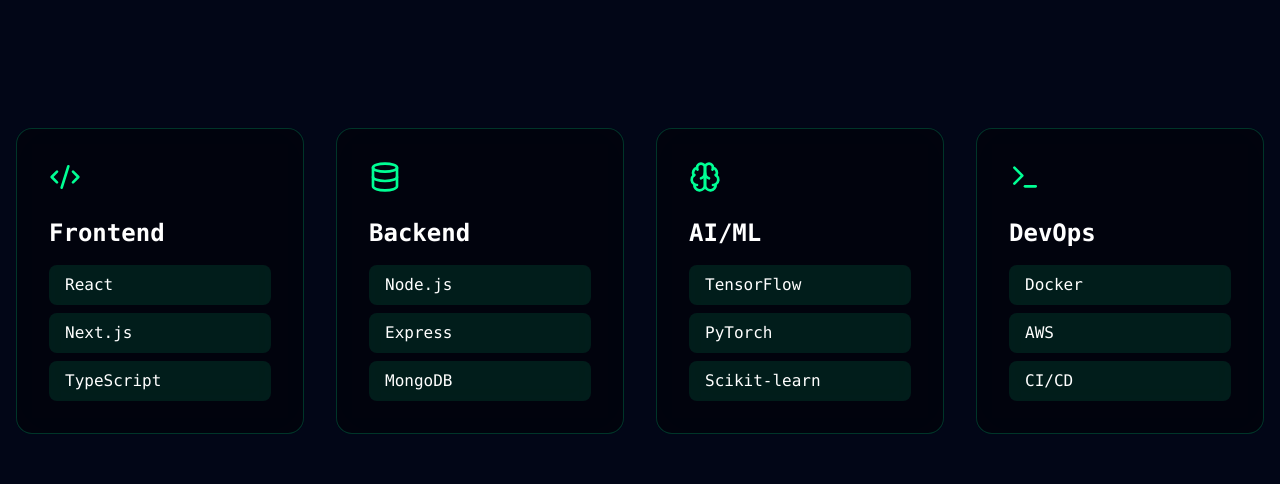
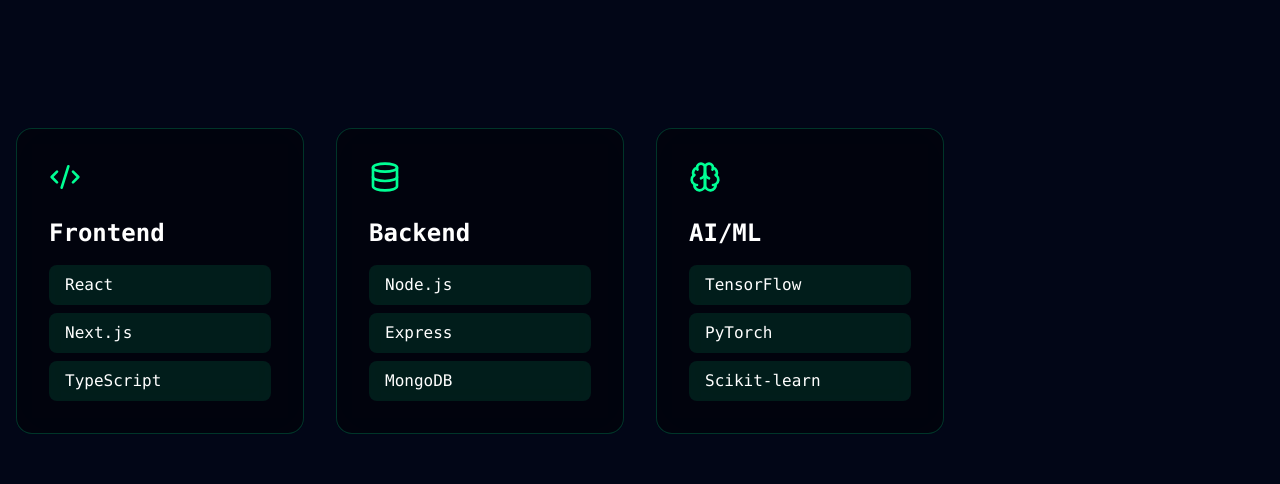
Before and after one commit to Janmejay07/Portfolio, a React (Vite) app: page / in a window 1280 px wide. Shown: the part 2000-2484 px from the top of the page. Built offline with nearby package versions, Linux system fonts and the light colour scheme.

Commit message:
Update App.tsx

```diff
--- a/src/App.tsx
+++ b/src/App.tsx
@@ -73,8 +73,7 @@
   const skills = [
     { icon: <Code2 className="w-8 h-8" />, name: "Frontend", tech: ["React", "Next.js", "TypeScript"], color: "from-cyan-500 to-blue-500" },
     { icon: <Database className="w-8 h-8" />, name: "Backend", tech: ["Node.js", "Express", "MongoDB"], color: "from-green-500 to-emerald-500" },
-    { icon: <Brain className="w-8 h-8" />, name: "AI/ML", tech: ["TensorFlow", "PyTorch", "Scikit-learn"], color: "from-purple-500 to-pink-500" },
-    { icon: <Terminal className="w-8 h-8" />, name: "DevOps", tech: ["Docker", "AWS", "CI/CD"], color: "from-orange-500 to-red-500" }
+    { icon: <Brain className="w-8 h-8" />, name: "AI/ML", tech: ["TensorFlow", "PyTorch", "Scikit-learn"], color: "from-purple-500 to-pink-500" }
   ];
 
   const projects = [
```
